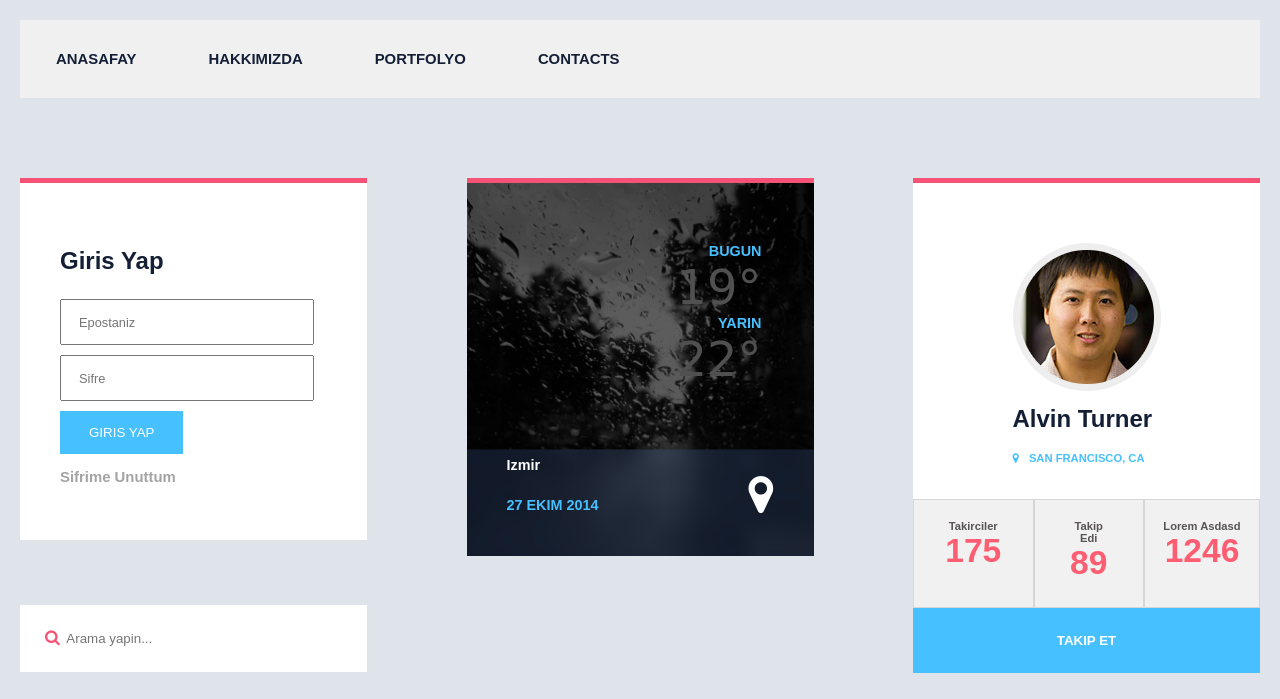
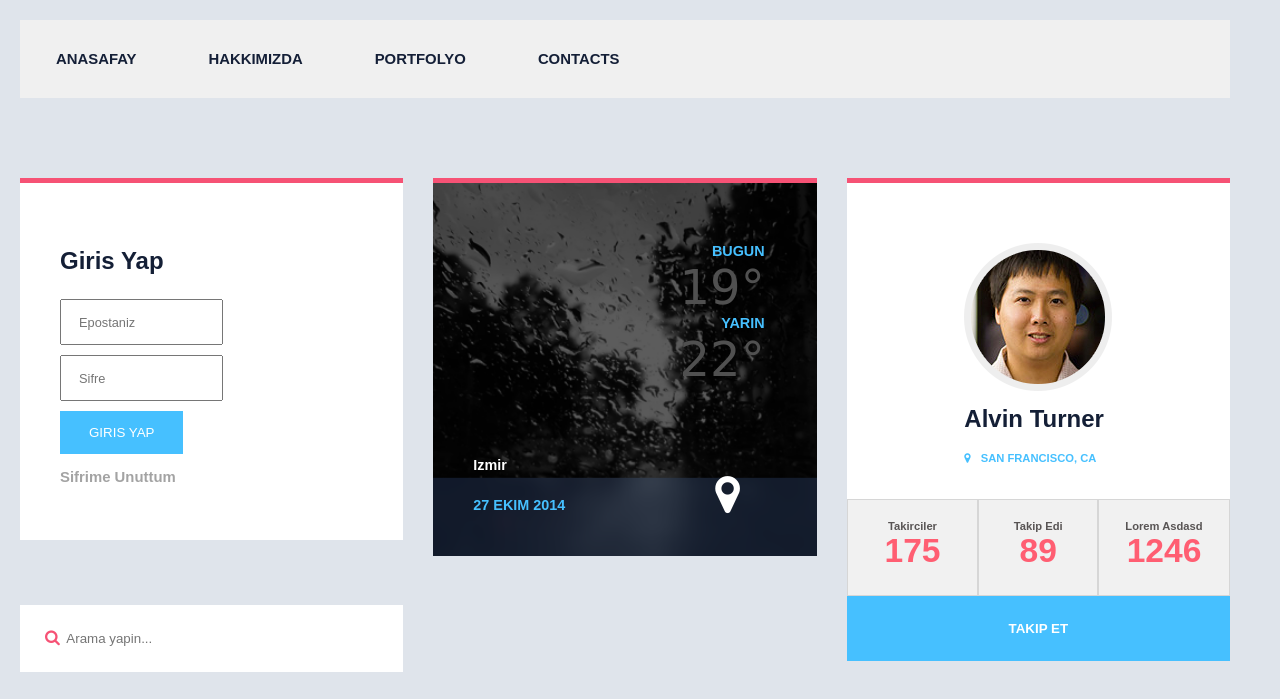
Before and after one commit to 8researcher8/Home-work, a plain HTML site: page The fourth website/index.html in a window 1280 px wide. Shown: the top 699 px of the page. Drawn offline with Linux system fonts and the light colour scheme.

Commit message:
test change 4 site

```diff
--- a/The fourth website/css/style.css
+++ b/The fourth website/css/style.css
@@ -12,6 +12,7 @@ body {
 }
 
 header {
+    margin-right: 30px;
 	display: flex;
 	flex-wrap: wrap;
 	background-color: #F0F0F0;
@@ -38,13 +39,14 @@ header a:hover{
 	padding-top: 80px;
 	display: flex;
 	flex-wrap: wrap;
-	justify-content: space-between;
+	justify-content: space-around;
 }
 .content>div {
-	width: 347px;
- 	height: 815px;
+    height: 815px;
 }
 .first, .second, .third {
+    margin: 0 30px 30px 0;
+    flex: 1 1 347px;
 	display: flex;
 	flex-direction: column;
 	justify-content: space-between;
@@ -62,13 +64,14 @@ header a:hover{
 	padding: 40px;
 }
 .firstOne input, .firstThree input {
-	width: 246px;
+	width: 51%;
 	height: 40px;
 	margin-bottom: 10px;
 	font-size: 0.8em;
 	text-indent: 15px;
 }
 .firstOne button,.firstThree button {
+    display: block;
 	border: none;
 	background-color: #46C0FF;
 	padding: 14px 29px;
```
